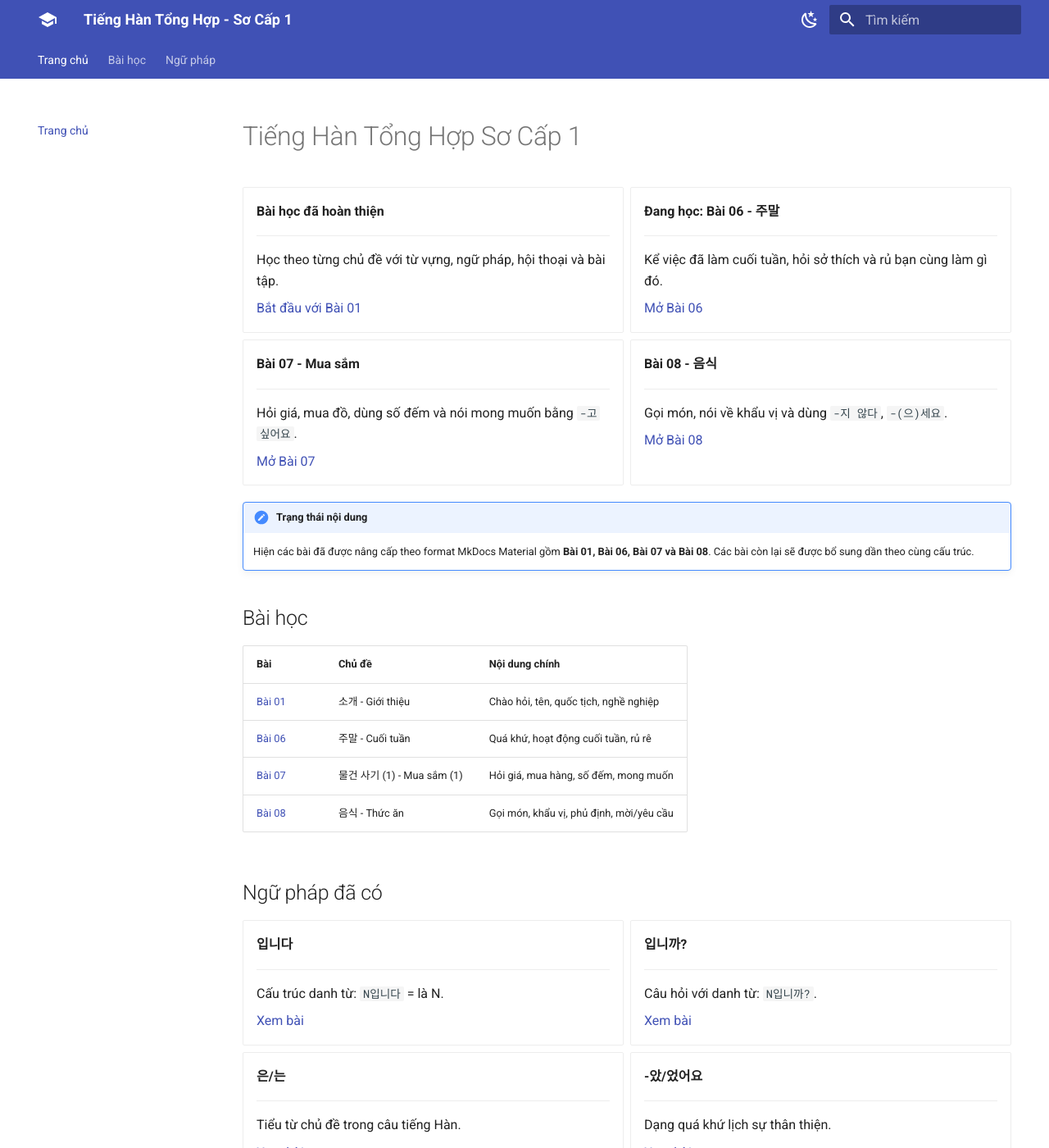
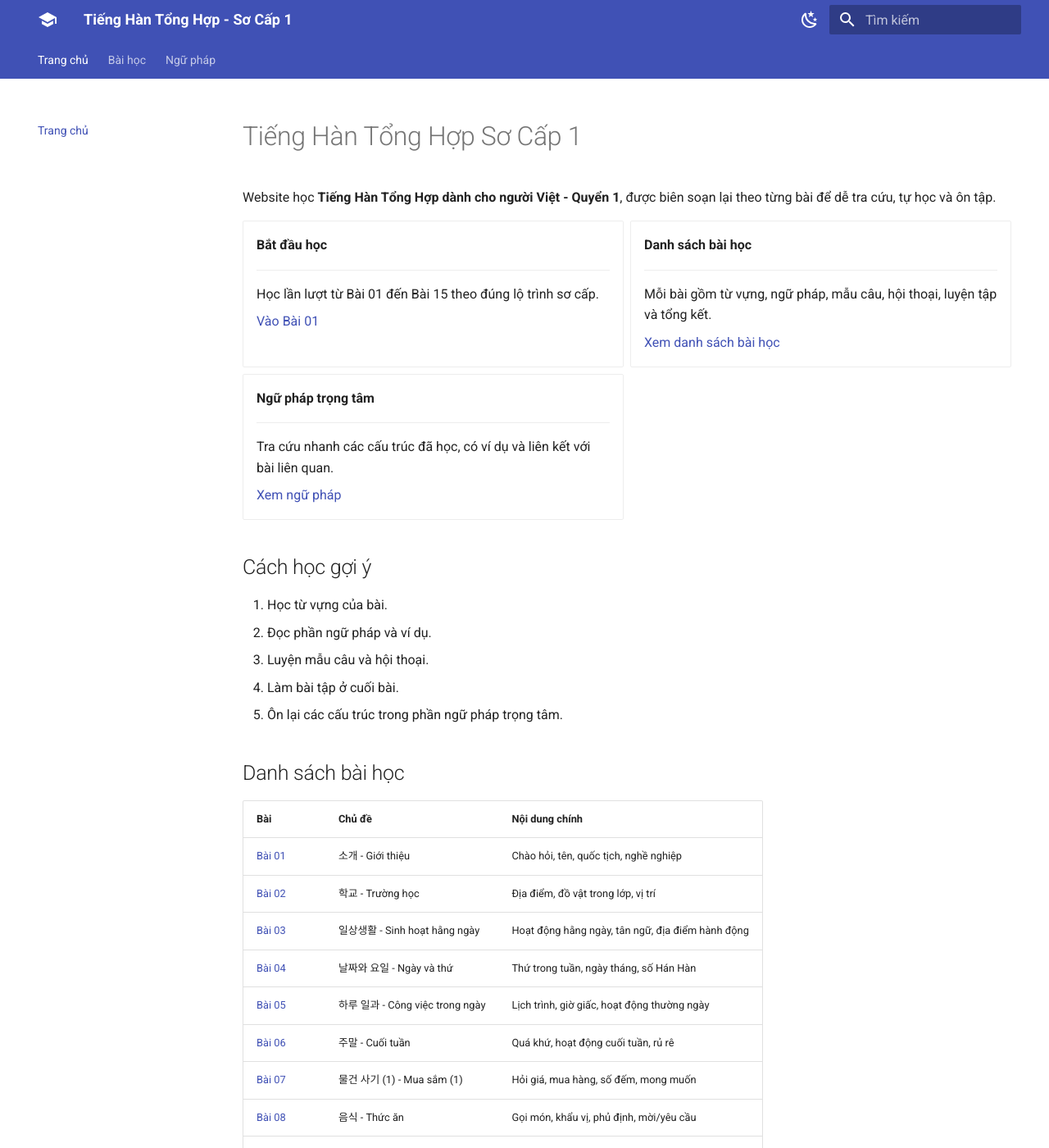
Before and after one commit to toanGa/tienghan-quyen1, an MkDocs documentation site: the page built from docs/index.md, in a window 1280 px wide and 1400 px high. Shown: the whole window at 82% size. Built offline with MkDocs 1.6.1 and Material for MkDocs 9.7.7, drawn with Linux system fonts in a browser that asks for light colours; some of the changed text lies outside the part shown.

Commit message:
Redesign homepage for public learners

```diff
--- a/docs/index.md
+++ b/docs/index.md
@@ -6,139 +6,123 @@ hide:
 
 # Tiếng Hàn Tổng Hợp Sơ Cấp 1
 
+Website học **Tiếng Hàn Tổng Hợp dành cho người Việt - Quyển 1**, được biên soạn lại theo từng bài để dễ tra cứu, tự học và ôn tập.
+
 <div class="grid cards" markdown>
 
--   **Bài học đã hoàn thiện**
+-   **Bắt đầu học**
 
     ---
 
-    Học theo từng chủ đề với từ vựng, ngữ pháp, hội thoại và bài tập.
+    Học lần lượt từ Bài 01 đến Bài 15 theo đúng lộ trình sơ cấp.
 
-    [Bắt đầu với Bài 01](lessons/bai-01.md)
+    [Vào Bài 01](lessons/bai-01.md)
 
--   **Đang học: Bài 06 - 주말**
+-   **Danh sách bài học**
 
     ---
 
-    Kể việc đã làm cuối tuần, hỏi sở thích và rủ bạn cùng làm gì đó.
+    Mỗi bài gồm từ vựng, ngữ pháp, mẫu câu, hội thoại, luyện tập và tổng kết.
 
-    [Mở Bài 06](lessons/bai-06.md)
+    [Xem danh sách bài học](#danh-sach-bai-hoc)
 
--   **Bài 07 - Mua sắm**
+-   **Ngữ pháp trọng tâm**
 
     ---
 
-    Hỏi giá, mua đồ, dùng số đếm và nói mong muốn bằng `-고 싶어요`.
+    Tra cứu nhanh các cấu trúc đã học, có ví dụ và liên kết với bài liên quan.
 
-    [Mở Bài 07](lessons/bai-07.md)
-
--   **Bài 08 - 음식**
-
-    ---
-
-    Gọi món, nói về khẩu vị và dùng `-지 않다`, `-(으)세요`.
-
-    [Mở Bài 08](lessons/bai-08.md)
+    [Xem ngữ pháp](#ngu-phap-trong-tam)
 
 </div>
 
-!!! note "Trạng thái nội dung"
-    Hiện các bài đã được nâng cấp theo format MkDocs Material gồm **Bài 01, Bài 06, Bài 07 và Bài 08**. Các bài còn lại sẽ được bổ sung dần theo cùng cấu trúc.
+## Cách học gợi ý
 
-## Bài học
+1. Học từ vựng của bài.
+2. Đọc phần ngữ pháp và ví dụ.
+3. Luyện mẫu câu và hội thoại.
+4. Làm bài tập ở cuối bài.
+5. Ôn lại các cấu trúc trong phần ngữ pháp trọng tâm.
+
+## Danh sách bài học
 
 | Bài | Chủ đề | Nội dung chính |
 |---|---|---|
 | [Bài 01](lessons/bai-01.md) | 소개 - Giới thiệu | Chào hỏi, tên, quốc tịch, nghề nghiệp |
+| [Bài 02](lessons/bai-02.md) | 학교 - Trường học | Địa điểm, đồ vật trong lớp, vị trí |
+| [Bài 03](lessons/bai-03.md) | 일상생활 - Sinh hoạt hằng ngày | Hoạt động hằng ngày, tân ngữ, địa điểm hành động |
+| [Bài 04](lessons/bai-04.md) | 날짜와 요일 - Ngày và thứ | Thứ trong tuần, ngày tháng, số Hán Hàn |
+| [Bài 05](lessons/bai-05.md) | 하루 일과 - Công việc trong ngày | Lịch trình, giờ giấc, hoạt động thường ngày |
 | [Bài 06](lessons/bai-06.md) | 주말 - Cuối tuần | Quá khứ, hoạt động cuối tuần, rủ rê |
 | [Bài 07](lessons/bai-07.md) | 물건 사기 (1) - Mua sắm (1) | Hỏi giá, mua hàng, số đếm, mong muốn |
 | [Bài 08](lessons/bai-08.md) | 음식 - Thức ăn | Gọi món, khẩu vị, phủ định, mời/yêu cầu |
+| [Bài 09](lessons/bai-09.md) | 집 - Nhà | Đồ vật trong nhà, vị trí, sinh hoạt trong nhà |
+| [Bài 10](lessons/bai-10.md) | 가족 - Gia đình | Thành viên gia đình, tuổi, nghề nghiệp, kính ngữ |
+| [Bài 11](lessons/bai-11.md) | 날씨 - Thời tiết | Mùa, thời tiết, so sánh, dự đoán tương lai |
+| [Bài 12](lessons/bai-12.md) | 전화 (1) - Điện thoại (1) | Gọi điện, nhắn lại, mục đích gọi |
+| [Bài 13](lessons/bai-13.md) | 생일 - Sinh nhật | Chúc mừng, mời dự tiệc, đề nghị |
+| [Bài 14](lessons/bai-14.md) | 취미 - Sở thích | Sở thích, khả năng, tần suất |
+| [Bài 15](lessons/bai-15.md) | 교통 (1) - Giao thông (1) | Phương tiện, hỏi đường, lộ trình di chuyển |
 
-## Ngữ pháp đã có
+## Ngữ pháp trọng tâm
 
 <div class="grid cards" markdown>
 
--   **입니다**
+-   **Câu danh từ**
 
     ---
 
-    Cấu trúc danh từ: `N입니다` = là N.
+    `입니다`, `입니까?`, `이/가 아닙니다`
 
-    [Xem bài](grammar/imnida.md)
+    [입니다](grammar/imnida.md) · [입니까?](grammar/imnikka.md)
 
--   **입니까?**
+-   **Tiểu từ cơ bản**
 
     ---
 
-    Câu hỏi với danh từ: `N입니까?`.
+    `은/는`, `이/가`, `을/를`, `에`, `에서`, `하고`, `와/과`
 
-    [Xem bài](grammar/imnikka.md)
+    [은/는](grammar/eun-neun.md) · [이/가](grammar/i-ga.md)
 
--   **은/는**
+-   **Đuôi câu và thì**
 
     ---
 
-    Tiểu từ chủ đề trong câu tiếng Hàn.
+    `-ㅂ/습니다`, `-아/어요`, `-았/었어요`, `-(으)ㄹ 거예요`
 
-    [Xem bài](grammar/eun-neun.md)
+    [-아/어요](grammar/a-eoyo.md) · [-았/었어요](grammar/past-tense-aeosseoyo.md)
 
--   **-았/었어요**
+-   **Diễn đạt ý định và khả năng**
 
     ---
 
-    Dạng quá khứ lịch sự thân thiện.
+    `-고 싶어요`, `-(으)려고 하다`, `-(으)ㄹ 수 있다/없다`
 
-    [Xem bài](grammar/past-tense-aeosseoyo.md)
+    [-고 싶어요](grammar/go-sipeoyo.md) · [-(으)려고 하다](grammar/euryeogo-hada.md)
 
--   **하고**
+-   **Rủ rê, đề nghị, yêu cầu**
 
     ---
 
-    Nghĩa là “và” hoặc “với”.
+    `-(으)ㅂ시다`, `-(으)세요`, `-(으)ㄹ까요?`
 
-    [Xem bài](grammar/hago.md)
+    [-(으)ㅂ시다](grammar/eupsida.md) · [-(으)세요](grammar/euseyo.md)
 
--   **-(으)ㅂ시다**
+-   **Kính ngữ và giao tiếp lịch sự**
 
     ---
 
-    Cấu trúc rủ rê: hãy cùng...
+    `-(으)시-`, `께서`, `께서는`
 
-    [Xem bài](grammar/eupsida.md)
-
--   **-고 싶어요**
-
-    ---
-
-    Diễn tả mong muốn làm gì đó.
-
-    [Xem bài](grammar/go-sipeoyo.md)
-
--   **-지 않다**
-
-    ---
-
-    Phủ định động từ hoặc tính từ.
-
-    [Xem bài](grammar/ji-anta.md)
-
--   **-(으)세요**
-
-    ---
-
-    Mời, đề nghị hoặc yêu cầu lịch sự.
-
-    [Xem bài](grammar/euseyo.md)
+    [-(으)시-](grammar/honorific-si.md)
 
 </div>
 
-## Lộ trình bổ sung
+## Mục tiêu của website
 
-Các bài tiếp theo sẽ được tạo theo cùng format:
+Website này được thiết kế để người học có thể:
 
-- Từ vựng
-- Ngữ pháp
-- Mẫu câu
-- Hội thoại
-- Luyện tập
-- Tổng kết
+- học theo từng bài;
+- tra cứu nhanh từ vựng và ngữ pháp;
+- luyện mẫu câu và hội thoại;
+- ôn tập lại nội dung đã học bất cứ lúc nào.
```
